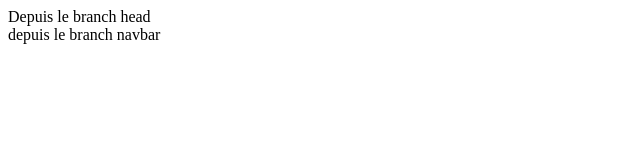
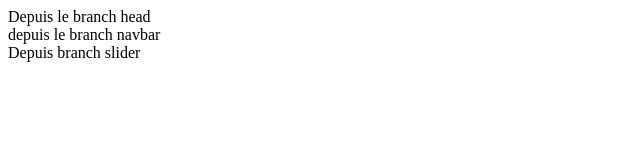
Before and after one commit to fouadsmari/course, a plain HTML site: page index.html in a window 1280 px wide. Shown: the whole page, without its empty margins (0-640 px from the left). Drawn offline with Linux system fonts and the light colour scheme.

Commit message:
modif depuis branch slider

```diff
--- a/index.html
+++ b/index.html
@@ -8,5 +8,6 @@
 <body>
     <div>Depuis le branch head</div>
     <div>depuis le branch navbar</div>
+    <div>Depuis branch slider</div>
 </body>
 </html>
```
